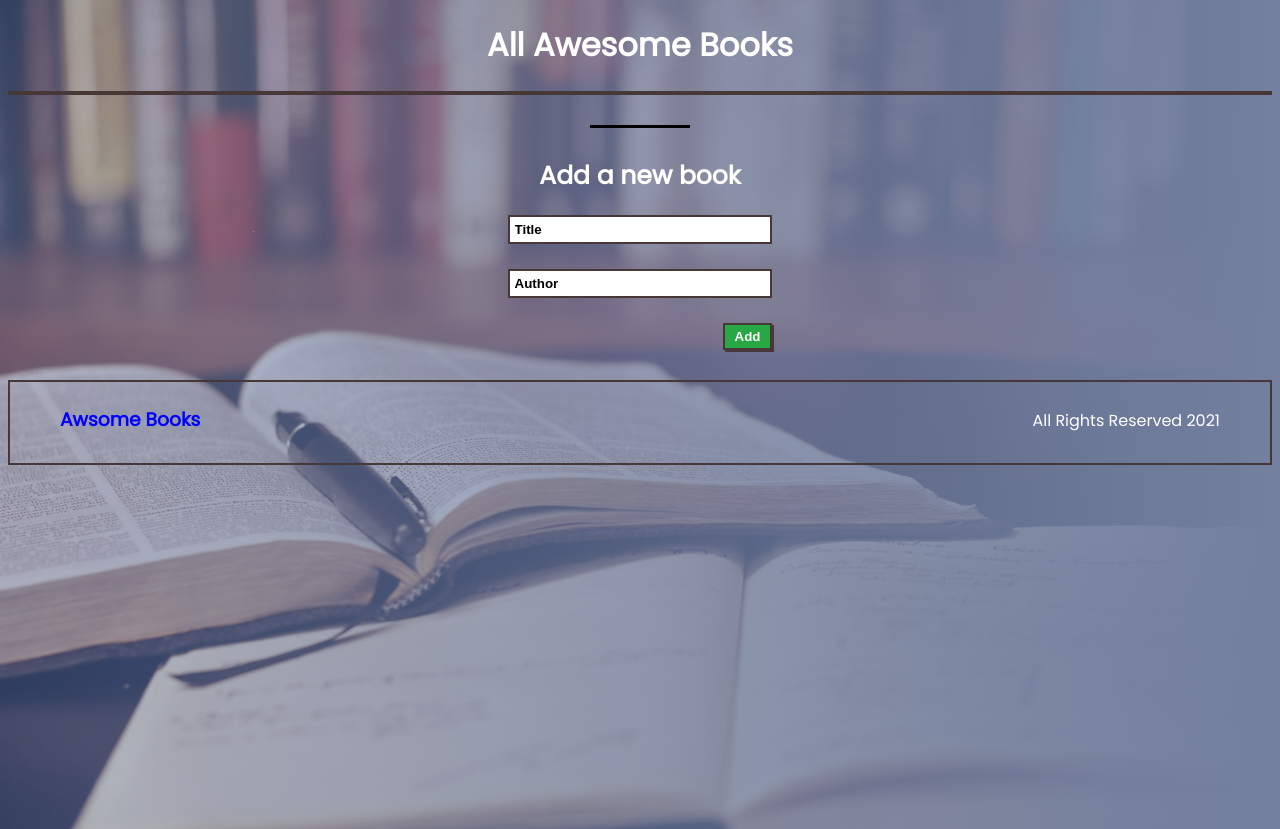
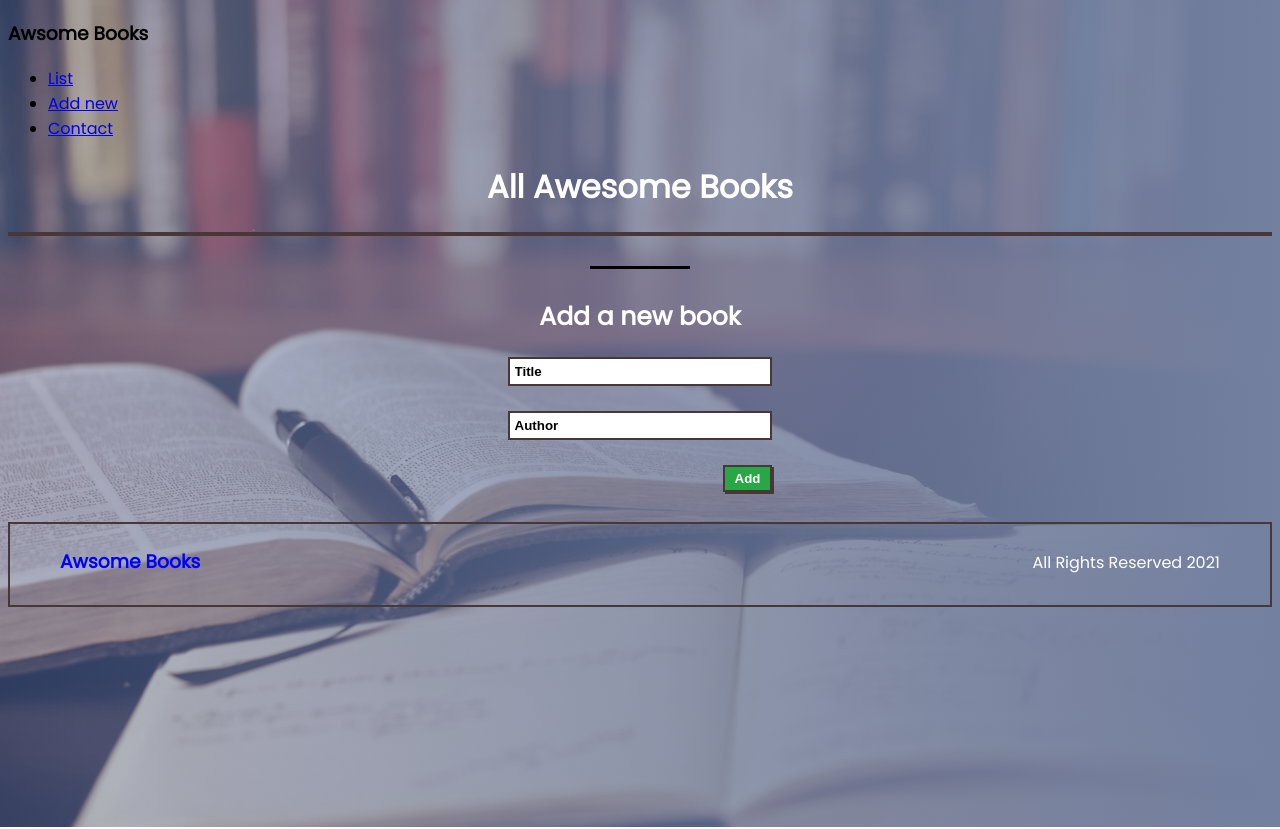
Before and after one commit to thecodechaser/awesome-books, a website: page index.html in a window 1280 px wide. Drawn offline with Linux system fonts and the light colour scheme.

Commit message:
Add markup for desktop navigation

```diff
--- a/index.html
+++ b/index.html
@@ -13,8 +13,16 @@
     <title>Awesome Books</title>
   </head>
   <body>
-
-
+    <header>
+        <h3 class="header-logo">Awsome Books</h3>
+        <nav>
+          <ul class="desktop-menu">
+            <li ><a class="desktop-item" href="#">List</a></li>
+            <li ><a class="desktop-item" href="#">Add new</a></li>
+            <li ><a class="desktop-item" href="#">Contact</a></li>
+          </ul>
+        </nav>
+    </header>
     <main>
       <h1 class="main-heading"> All Awesome Books</h1>
       <div class="container">
```
